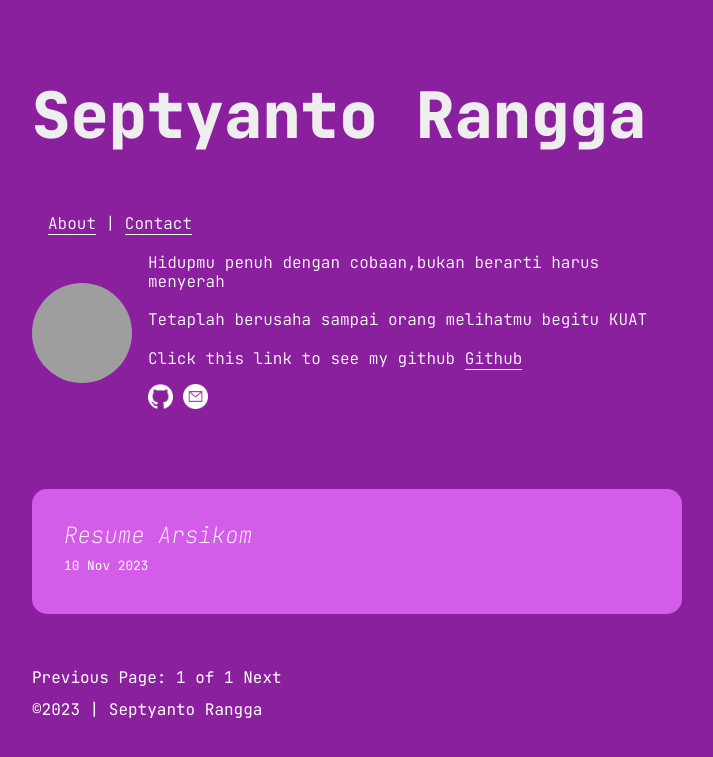
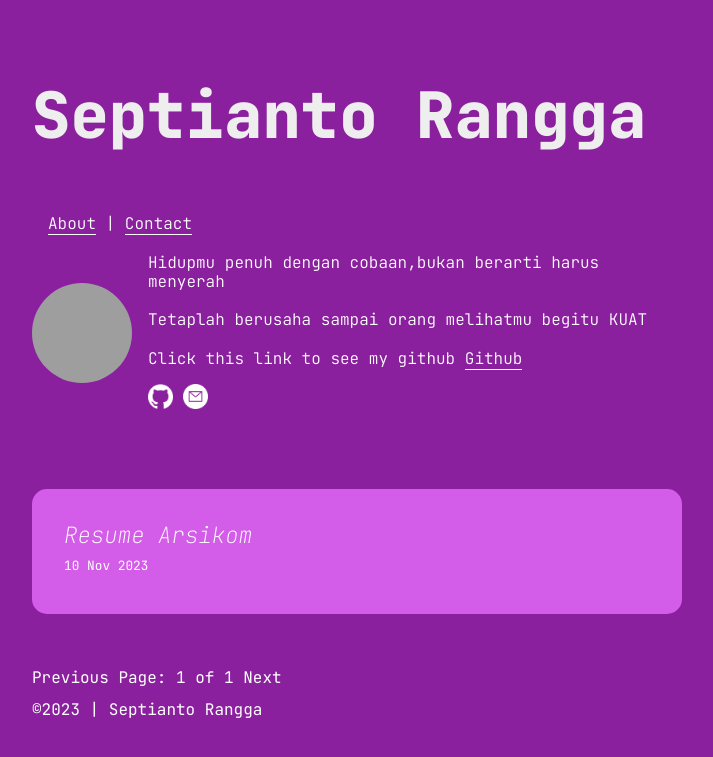
Before and after one commit to shera1402/shera1402.github.io, a Jekyll site: the page built from index.html, in a window 1280 px wide, cut to the strip 0-757 px from the top of the page. Shown: the whole strip, without its empty margins (283-996 px from the left). Built offline with Jekyll 4.4.1, drawn with Linux system fonts in a browser that asks for light colours; the list of posts is cut into pages by our own code; comment, search, counter and statistics services are not loaded; grey boxes are pictures that could not be loaded.

Commit message:
Update _config.yml

```diff
--- a/_config.yml
+++ b/_config.yml
@@ -1,11 +1,11 @@
-title: Septyanto Rangga
+title: Septianto Rangga
 markdown: kramdown
 url: "https://shera1402.github.io"
 baseurl: "/"
 
 # for atom feed
 author:
-  name: Septyanto Rangga
+  name: Septianto Rangga
   email: srprdtion1402@gmail.com
 
 plugins:
```
